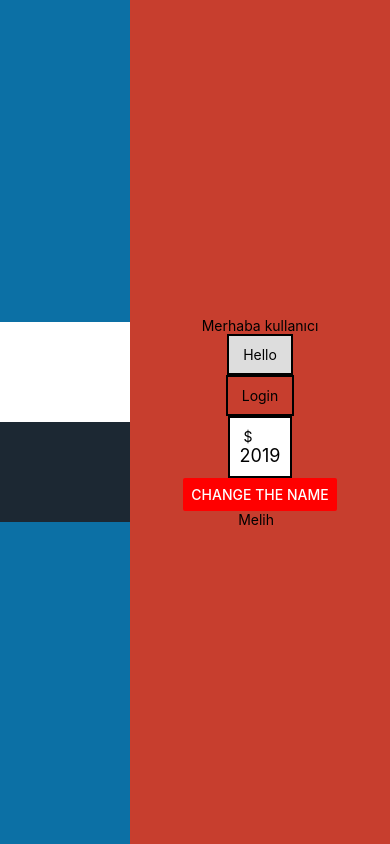
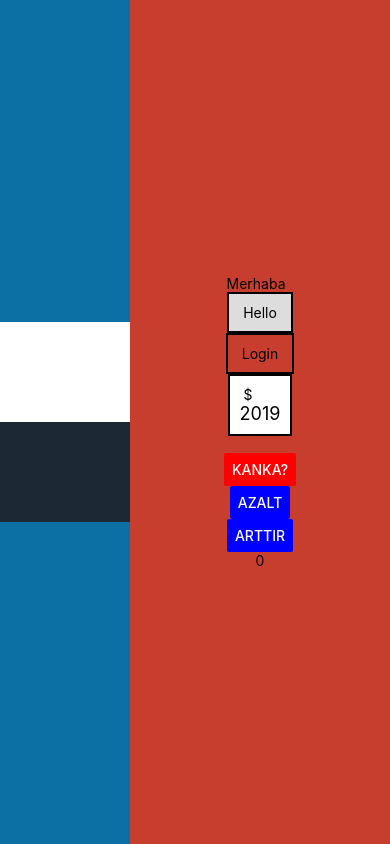
Before and after one commit to Mlhozgr/ReactNativeProcess, a React Native app: screen / in a window 390 px wide. Built offline with nearby package versions, Linux system fonts and the light colour scheme.

Commit message:
state ornegi

```diff
--- a/App.js
+++ b/App.js
@@ -6,15 +6,30 @@ import Card from './src/components/Card';
 
 export default class App extends Component {
   state = {
-    name :'Melih'
+    name :'kullanıcı'
+  };
+  state = {
+    number:0
   };
   onPressNameChange = () => {                     /* Butonun çağıracağı event */
     this.setState({                               /*State değerini değiştirmek için setState    */
-        name : 'Özgör'
-    }) ;
+        name : 'kanka',
+    });
+    };
 
+    onPressNumberDecrease = () => {
+      this.setState({
+        number : --this.state.number,
 
-  };
+      });
+    };
+    onPressNumberIncrease = () => {
+      this.setState({
+        number : ++this.state.number,
+
+      });
+
+    };
 
   render() {
     return (
@@ -26,19 +41,33 @@ export default class App extends Component {
          <View style={[styles.box,styles.box1]}></View>
         </View>
         <View style={styles.arka2}>
-          <Text>Merhaba kullanıcı</Text>
+          <Text  /* statein çağrılma şekli */>Merhaba  {this.state.name}</Text>
           <Card text='Hello' backgroundColor='#ddd' />
           <Card text='Login' />
           <Card deneme1={2019} text='$' backgroundColor='#fff'/>
+          <View>
+            <Text  > </Text>
+
+              </View>
           <Button
-                title='Change The Name'                           /* Buton işlemleri */
+                title='kanka?'                           /* Buton işlemleri */
                 color='red'
                 onPress={this.onPressNameChange}
                 />
+           <Button
+                title='Azalt'
+                color='blue'
+                onPress={this.onPressNumberDecrease}
 
-              <View>
-            <Text  /* statein çağrılma şekli */ >{this.state.name}  </Text>
-              </View>
+           />
+           <Button
+                title='Arttır'
+                color='blue'
+                onPress={this.onPressNumberIncrease}
+                  />
+                <Text>{this.state.number}</Text>
+
+
         </View>
 
 
```
